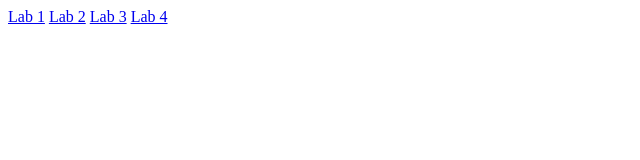
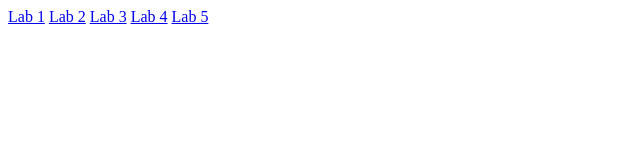
Before and after one commit to maddyvng/NewLabRepo, a plain HTML site: page index.html in a window 1280 px wide. Shown: the full height of the page, 0-640 px from the left. Drawn offline with Linux system fonts and the light colour scheme.

Commit message:
Add files via upload

```diff
--- a/index.html
+++ b/index.html
@@ -4,3 +4,4 @@
 <a href = "madelein-lab2/index.html">Lab 2</a>
 <a href = "madelein-lab3/index.html">Lab 3</a>
 <a href = "madelein-lab4/index.html">Lab 4</a>
+<a href = "madelein-lab5/index.html">Lab 5</a>
```
